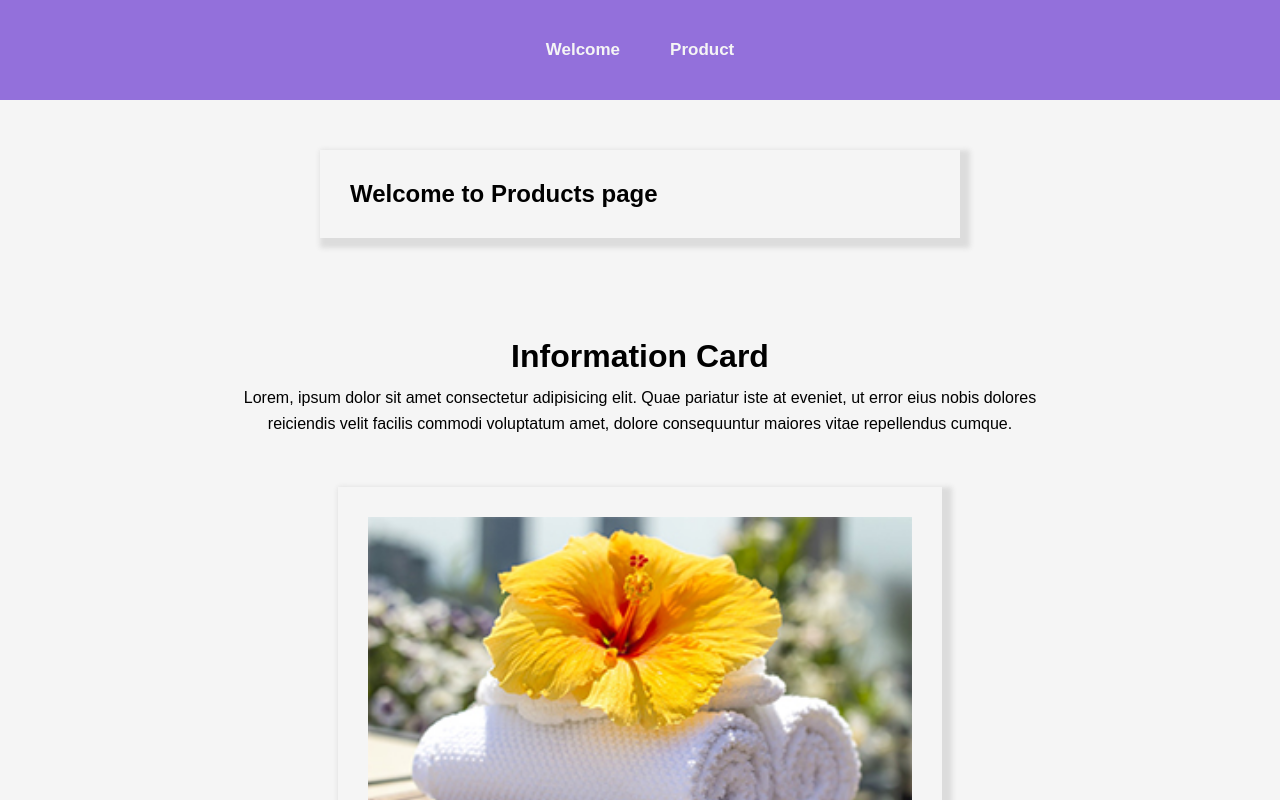
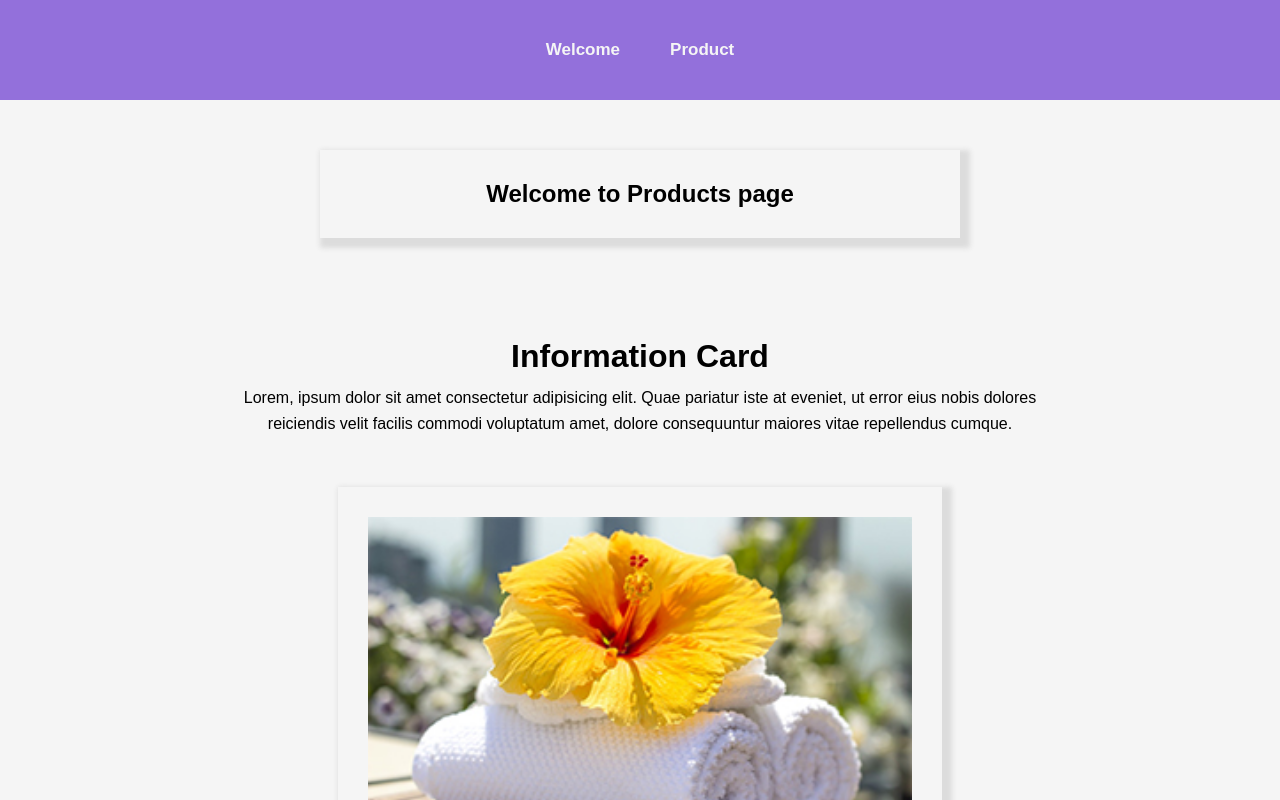
Before and after one commit to MahsumaRezai/React_Router, a React (Create React App) app: page /product in a window 1280 px wide. Shown: the top 800 px of the page. Built offline with nearby package versions, Linux system fonts and the light colour scheme.

Commit message:
add style for Porduct

```diff
--- /dev/null
+++ b/src/pages/Prodouct.module.css
@@ -0,0 +1,3 @@
+.title {
+    text-align: center;
+}
--- a/src/pages/Proudect.js
+++ b/src/pages/Proudect.js
@@ -1,9 +1,10 @@
 import Cartform from "../componet/AddUser/Cartfrom";
+import classes from './Prodouct.module.css'
 
 const Products = () => {
     return (
         <Cartform>
-            <h2>Welcome to Products page</h2>
+            <h2 className={classes.title}>Welcome to Products page</h2>
         </Cartform>
 
 
```
